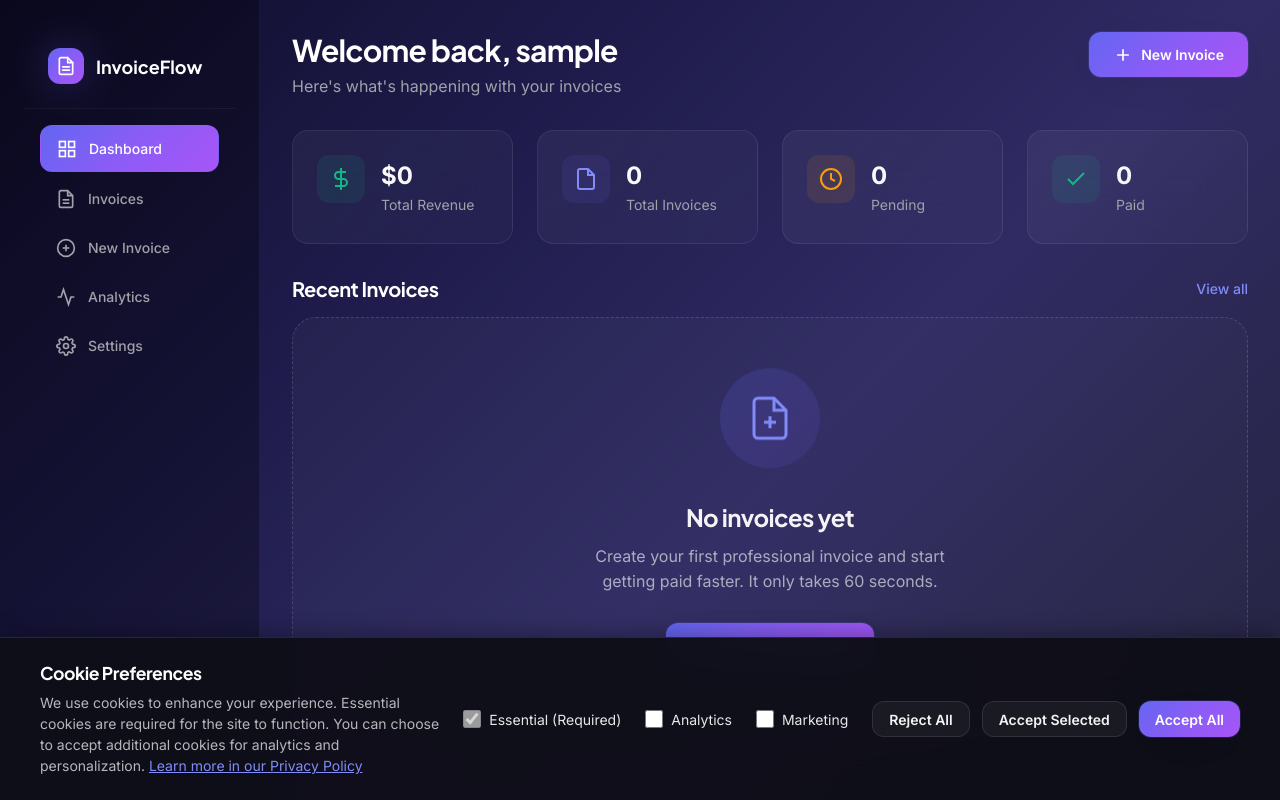
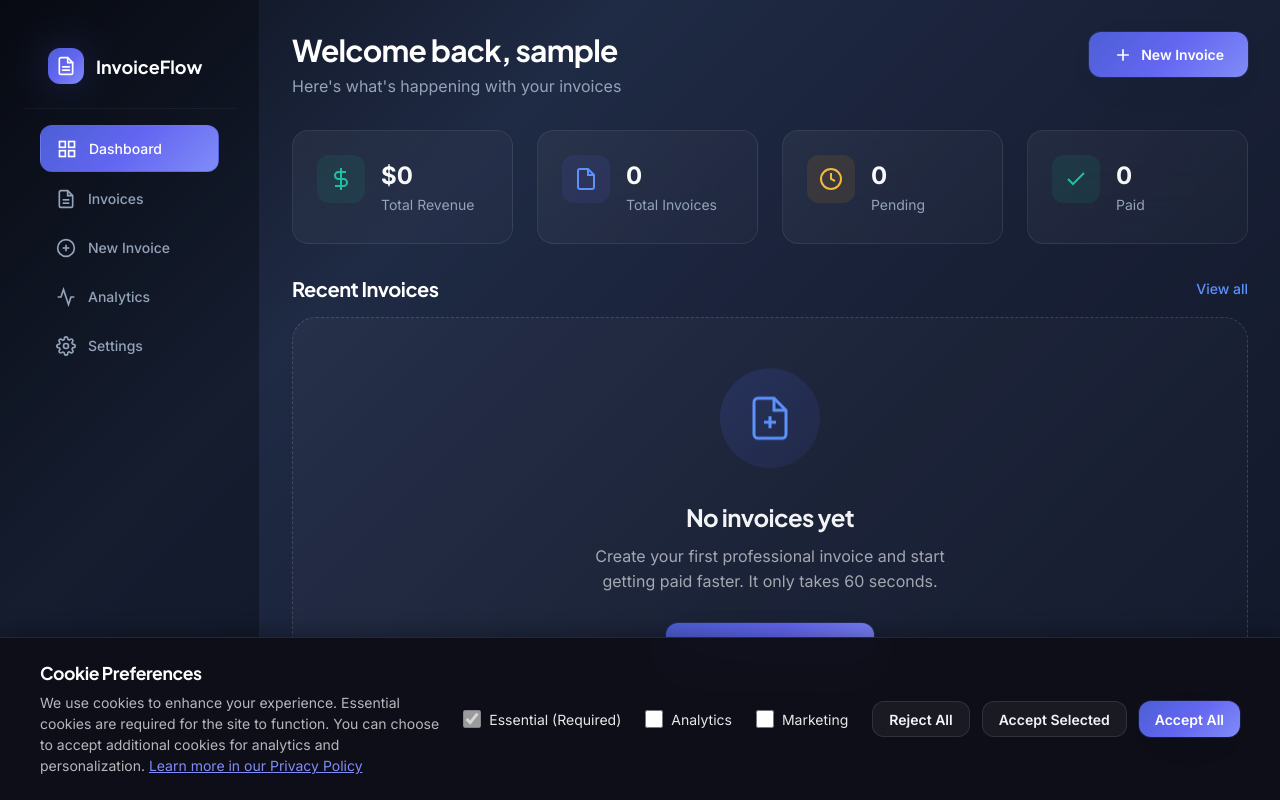
Before and after one commit to goldenjeffempire/smart-invoice-main, a Django app: page /invoices/list/ in a window 1280 px wide. Run offline with Django 5.2, Linux system fonts and the light colour scheme; the visitor is signed in with stand-in values (Sample User, id 1); data that the repository does not hold is empty; parts of the project's set-up code (start-up, migrations or seed data) failed here and were passed over.

Commit message:
Update color palette and styling across the application
Refactors CSS files to implement a new color palette and update various styling elements, including gradients, backgrounds, and borders, by replacing old color values with new design tokens.

Replit-Commit-Author: Agent
Replit-Commit-Session-Id: 1ebf6738-5a48-4b10-a459-8ddb8eebd409
Replit-Commit-Checkpoint-Type: full_checkpoint
Replit-Commit-Event-Id: a4710ad4-ec1b-46b2-8d8a-6e0d2836dafe
Replit-Commit-Screenshot-Url: https://storage.googleapis.com/screenshot-production-us-central1/f1e75cd3-924e-41ac-8b08-7d7eca7b8a8f/1ebf6738-5a48-4b10-a459-8ddb8eebd409/nu5jWGA
Replit-Helium-Checkpoint-Created: true

```diff
--- a/static/css/components.css
+++ b/static/css/components.css
@@ -868,14 +868,14 @@
 }
 
 .sidebar-link:hover {
-    background: rgba(139, 92, 246, 0.15);
+    background: rgba(76, 95, 213, 0.15);
     color: white;
 }
 
 .sidebar-link.active {
-    background: linear-gradient(135deg, rgba(99, 102, 241, 0.2) 0%, rgba(139, 92, 246, 0.2) 100%);
+    background: linear-gradient(135deg, rgba(76, 95, 213, 0.2) 0%, rgba(76, 95, 213, 0.2) 100%);
     color: white;
-    border: 1px solid rgba(139, 92, 246, 0.3);
+    border: 1px solid rgba(76, 95, 213, 0.3);
 }
 
 .sidebar-link svg {
--- a/static/css/design-tokens.css
+++ b/static/css/design-tokens.css
@@ -72,40 +72,41 @@
   --spacing-96: 24rem;
 
   --color-neutral-0: #ffffff;
-  --color-neutral-50: #fafafa;
-  --color-neutral-100: #f4f4f5;
-  --color-neutral-200: #e4e4e7;
-  --color-neutral-300: #d4d4d8;
-  --color-neutral-400: #a1a1aa;
-  --color-neutral-500: #71717a;
-  --color-neutral-600: #52525b;
-  --color-neutral-700: #3f3f46;
-  --color-neutral-800: #27272a;
-  --color-neutral-900: #18181b;
-  --color-neutral-950: #09090b;
+  --color-neutral-50: #f8fafc;
+  --color-neutral-100: #f1f5f9;
+  --color-neutral-200: #e2e8f0;
+  --color-neutral-300: #cbd5e1;
+  --color-neutral-400: #94a3b8;
+  --color-neutral-500: #64748b;
+  --color-neutral-600: #475569;
+  --color-neutral-700: #334155;
+  --color-neutral-800: #1e293b;
+  --color-neutral-900: #0f172a;
+  --color-neutral-950: #020617;
 
-  --color-primary-50: #eef2ff;
-  --color-primary-100: #e0e7ff;
-  --color-primary-200: #c7d2fe;
-  --color-primary-300: #a5b4fc;
-  --color-primary-400: #818cf8;
-  --color-primary-500: #6366f1;
-  --color-primary-600: #4f46e5;
-  --color-primary-700: #4338ca;
-  --color-primary-800: #3730a3;
-  --color-primary-900: #312e81;
-  --color-primary-950: #1e1b4b;
+  --color-primary-50: #eef4ff;
+  --color-primary-100: #dae6ff;
+  --color-primary-200: #bed4ff;
+  --color-primary-300: #91b9ff;
+  --color-primary-400: #5d91fc;
+  --color-primary-500: #4C5FD5;
+  --color-primary-600: #2a3eb1;
+  --color-primary-700: #1F2A44;
+  --color-primary-800: #182036;
+  --color-primary-900: #121829;
+  --color-primary-950: #0b0f1a;
 
-  --color-accent-50: #ecfdf5;
-  --color-accent-100: #d1fae5;
-  --color-accent-200: #a7f3d0;
-  --color-accent-300: #6ee7b7;
-  --color-accent-400: #34d399;
-  --color-accent-500: #10b981;
-  --color-accent-600: #059669;
-  --color-accent-700: #047857;
-  --color-accent-800: #065f46;
-  --color-accent-900: #064e3b;
+  --color-accent-50: #ecfdf8;
+  --color-accent-100: #d1faee;
+  --color-accent-200: #a7f3d8;
+  --color-accent-300: #6ee7bf;
+  --color-accent-400: #34d3a3;
+  --color-accent-500: #1FBFA6;
+  --color-accent-600: #129B76;
+  --color-accent-700: #0f7c5e;
+  --color-accent-800: #0d5f48;
+  --color-accent-900: #0a4636;
+  --color-accent-950: #052e23;
 
   --color-purple-400: #c084fc;
   --color-purple-500: #a855f7;
@@ -118,36 +119,51 @@
   --color-cyan-500: #06b6d4;
 
   --color-amber-400: #fbbf24;
-  --color-amber-500: #f59e0b;
+  --color-amber-500: #F4B740;
+  --color-amber-600: #d97706;
 
   --color-rose-400: #fb7185;
   --color-rose-500: #f43f5e;
 
-  --color-success: #10b981;
-  --color-warning: #f59e0b;
+  --color-emerald-400: #34d399;
+  --color-emerald-500: #129B76;
+  --color-emerald-600: #059669;
+
+  --color-success: #129B76;
+  --color-success-light: #ecfdf8;
+  --color-success-dark: #0f7c5e;
+  --color-warning: #F4B740;
+  --color-warning-light: #fffbeb;
+  --color-warning-dark: #d97706;
   --color-error: #ef4444;
-  --color-info: #3b82f6;
+  --color-error-light: #fef2f2;
+  --color-error-dark: #dc2626;
+  --color-info: #4C5FD5;
+  --color-info-light: #eef4ff;
+  --color-info-dark: #2a3eb1;
 
-  --gradient-dark: linear-gradient(135deg, #0f0c29 0%, #1e1b4b 30%, #302b63 60%, #24243e 100%);
-  --gradient-hero: linear-gradient(135deg, #0f0c29 0%, #1a1744 25%, #302b63 50%, #1e1b4b 75%, #0f0c29 100%);
-  --gradient-primary: linear-gradient(135deg, #6366f1 0%, #8b5cf6 50%, #a855f7 100%);
-  --gradient-accent: linear-gradient(135deg, #10b981 0%, #34d399 50%, #6ee7b7 100%);
-  --gradient-glow: radial-gradient(ellipse at center, rgba(99, 102, 241, 0.15) 0%, rgba(139, 92, 246, 0.1) 25%, transparent 70%);
-  --gradient-mesh: radial-gradient(at 40% 20%, rgba(139, 92, 246, 0.3) 0px, transparent 50%),
-                   radial-gradient(at 80% 0%, rgba(99, 102, 241, 0.2) 0px, transparent 50%),
-                   radial-gradient(at 0% 50%, rgba(168, 85, 247, 0.2) 0px, transparent 50%),
-                   radial-gradient(at 80% 50%, rgba(34, 211, 238, 0.15) 0px, transparent 50%),
-                   radial-gradient(at 0% 100%, rgba(99, 102, 241, 0.2) 0px, transparent 50%);
-  --gradient-shimmer: linear-gradient(90deg, transparent 0%, rgba(255,255,255,0.1) 50%, transparent 100%);
-  --gradient-glass: linear-gradient(135deg, rgba(255,255,255,0.1) 0%, rgba(255,255,255,0.02) 100%);
-  --gradient-card: linear-gradient(135deg, rgba(255,255,255,0.08) 0%, rgba(255,255,255,0.02) 100%);
+  --gradient-dark: linear-gradient(135deg, #0b0f1a 0%, #1F2A44 30%, #182036 60%, #121829 100%);
+  --gradient-hero: linear-gradient(135deg, #0b0f1a 0%, #121829 25%, #1F2A44 50%, #182036 75%, #0b0f1a 100%);
+  --gradient-primary: linear-gradient(135deg, #4C5FD5 0%, #6366f1 50%, #818cf8 100%);
+  --gradient-accent: linear-gradient(135deg, #129B76 0%, #1FBFA6 50%, #34d3a3 100%);
+  --gradient-glow: radial-gradient(ellipse at center, rgba(76, 95, 213, 0.15) 0%, rgba(31, 191, 166, 0.1) 25%, transparent 70%);
+  --gradient-mesh: radial-gradient(at 40% 20%, rgba(76, 95, 213, 0.25) 0px, transparent 50%),
+                   radial-gradient(at 80% 0%, rgba(31, 191, 166, 0.2) 0px, transparent 50%),
+                   radial-gradient(at 0% 50%, rgba(99, 102, 241, 0.2) 0px, transparent 50%),
+                   radial-gradient(at 80% 50%, rgba(18, 155, 118, 0.15) 0px, transparent 50%),
+                   radial-gradient(at 0% 100%, rgba(76, 95, 213, 0.2) 0px, transparent 50%);
+  --gradient-shimmer: linear-gradient(90deg, transparent 0%, rgba(255,255,255,0.08) 50%, transparent 100%);
+  --gradient-glass: linear-gradient(135deg, rgba(255,255,255,0.08) 0%, rgba(255,255,255,0.02) 100%);
+  --gradient-card: linear-gradient(135deg, rgba(255,255,255,0.06) 0%, rgba(255,255,255,0.01) 100%);
   --gradient-section: linear-gradient(180deg, #f8fafc 0%, #ffffff 50%, #f8fafc 100%);
   --gradient-aurora: linear-gradient(135deg,
-    rgba(99, 102, 241, 0.4) 0%,
-    rgba(139, 92, 246, 0.3) 25%,
-    rgba(168, 85, 247, 0.2) 50%,
-    rgba(34, 211, 238, 0.15) 75%,
-    rgba(16, 185, 129, 0.1) 100%);
+    rgba(76, 95, 213, 0.4) 0%,
+    rgba(31, 191, 166, 0.3) 25%,
+    rgba(18, 155, 118, 0.2) 50%,
+    rgba(244, 183, 64, 0.15) 75%,
+    rgba(99, 102, 241, 0.1) 100%);
+  --gradient-business: linear-gradient(135deg, #1F2A44 0%, #2a3eb1 50%, #4C5FD5 100%);
+  --gradient-teal: linear-gradient(135deg, #0f7c5e 0%, #129B76 50%, #1FBFA6 100%);
 
   --radius-none: 0;
   --radius-sm: 0.125rem;
@@ -169,10 +185,10 @@
   --shadow-2xl: 0 25px 60px -20px rgba(0, 0, 0, 0.25);
   --shadow-3xl: 0 35px 80px -25px rgba(0, 0, 0, 0.3);
   --shadow-inner: inset 0 2px 4px 0 rgba(0, 0, 0, 0.05);
-  --shadow-glow: 0 0 40px rgba(99, 102, 241, 0.3);
-  --shadow-glow-lg: 0 0 80px rgba(99, 102, 241, 0.4);
-  --shadow-glow-purple: 0 0 60px rgba(139, 92, 246, 0.4);
-  --shadow-glow-accent: 0 0 40px rgba(16, 185, 129, 0.3);
+  --shadow-glow: 0 0 40px rgba(76, 95, 213, 0.3);
+  --shadow-glow-lg: 0 0 80px rgba(76, 95, 213, 0.4);
+  --shadow-glow-teal: 0 0 60px rgba(31, 191, 166, 0.4);
+  --shadow-glow-accent: 0 0 40px rgba(18, 155, 118, 0.3);
   --shadow-elevation-1: 0 1px 3px rgba(0,0,0,0.12), 0 1px 2px rgba(0,0,0,0.24);
   --shadow-elevation-2: 0 3px 6px rgba(0,0,0,0.16), 0 3px 6px rgba(0,0,0,0.23);
   --shadow-elevation-3: 0 10px 20px rgba(0,0,0,0.19), 0 6px 6px rgba(0,0,0,0.23);
@@ -220,6 +236,13 @@
   --container-lg: 1024px;
   --container-xl: 1280px;
   --container-2xl: 1536px;
+
+  --color-bg: var(--color-neutral-0);
+  --color-surface: var(--color-neutral-50);
+  --color-surface-elevated: var(--color-neutral-0);
+  --color-text: var(--color-neutral-900);
+  --color-text-muted: var(--color-neutral-600);
+  --color-border: var(--color-neutral-200);
 }
 
 @media (prefers-reduced-motion: reduce) {
@@ -245,24 +268,25 @@
   }
 }
 
-@media (prefers-color-scheme: light) {
-  :root {
-    --color-bg: var(--color-neutral-0);
-    --color-surface: var(--color-neutral-50);
-    --color-surface-elevated: var(--color-neutral-0);
-    --color-text: var(--color-neutral-900);
-    --color-text-muted: var(--color-neutral-600);
-    --color-border: var(--color-neutral-200);
-  }
-}
-
 .dark,
 [data-theme="dark"] {
+  --color-bg: var(--color-primary-950);
   --color-surface: var(--color-neutral-950);
   --color-surface-elevated: var(--color-neutral-900);
   --color-text-primary: var(--color-neutral-0);
   --color-text-secondary: var(--color-neutral-300);
-  --color-text-muted: var(--color-neutral-500);
+  --color-text-muted: var(--color-neutral-400);
   --color-border: rgba(255, 255, 255, 0.1);
   --color-border-subtle: rgba(255, 255, 255, 0.05);
 }
+
+[data-theme="light"] {
+  --color-bg: var(--color-neutral-0);
+  --color-surface: var(--color-neutral-50);
+  --color-surface-elevated: var(--color-neutral-0);
+  --color-text-primary: var(--color-neutral-900);
+  --color-text-secondary: var(--color-neutral-700);
+  --color-text-muted: var(--color-neutral-500);
+  --color-border: var(--color-neutral-200);
+  --color-border-subtle: var(--color-neutral-100);
+}
--- a/static/css/enhancements.css
+++ b/static/css/enhancements.css
@@ -442,7 +442,7 @@
   width: 100px;
   height: 100px;
   margin: 0 auto 24px;
-  background: linear-gradient(135deg, rgba(99, 102, 241, 0.2), rgba(139, 92, 246, 0.1));
+  background: linear-gradient(135deg, rgba(76, 95, 213, 0.2), rgba(76, 95, 213, 0.1));
   border-radius: 50%;
   display: flex;
   align-items: center;
--- a/static/css/main.css
+++ b/static/css/main.css
@@ -112,7 +112,7 @@ h1, h2, h3, h4, h5, h6 {
 .btn-primary {
   background: var(--gradient-primary);
   color: var(--color-neutral-0);
-  box-shadow: var(--shadow-lg), 0 0 0 1px rgba(99, 102, 241, 0.2);
+  box-shadow: var(--shadow-lg), 0 0 0 1px rgba(76, 95, 213, 0.2);
 }
 
 .btn-primary:hover {
@@ -183,9 +183,9 @@ h1, h2, h3, h4, h5, h6 {
   font-size: var(--font-size-xs);
   font-weight: var(--font-weight-medium);
   border-radius: var(--radius-full);
-  background: rgba(99, 102, 241, 0.1);
+  background: rgba(76, 95, 213, 0.1);
   color: var(--color-primary-400);
-  border: 1px solid rgba(99, 102, 241, 0.2);
+  border: 1px solid rgba(76, 95, 213, 0.2);
 }
 
 .badge-dot {
--- a/static/css/responsive.css
+++ b/static/css/responsive.css
@@ -90,7 +90,7 @@
   left: 0;
   right: 0;
   bottom: 0;
-  background: rgba(15, 12, 41, 0.98);
+  background: rgba(11, 15, 26, 0.98);
   backdrop-filter: blur(24px);
   padding: 80px var(--spacing-6) var(--spacing-6);
   opacity: 0;
@@ -596,7 +596,7 @@
   z-index: 998;
   width: 44px;
   height: 44px;
-  background: linear-gradient(135deg, rgba(99, 102, 241, 0.2), rgba(139, 92, 246, 0.2));
+  background: linear-gradient(135deg, rgba(76, 95, 213, 0.2), rgba(139, 92, 246, 0.2));
   border: 1px solid rgba(139, 92, 246, 0.3);
   border-radius: 12px;
   color: white;
@@ -608,7 +608,7 @@
 
 .mobile-menu-toggle:hover,
 .mobile-menu-toggle:active {
-  background: linear-gradient(135deg, rgba(99, 102, 241, 0.3), rgba(139, 92, 246, 0.3));
+  background: linear-gradient(135deg, rgba(76, 95, 213, 0.3), rgba(139, 92, 246, 0.3));
 }
 
 .mobile-menu-toggle svg {
```
Also changed, not shown: other parts of static/css/components.css (+11 -11 lines), other parts of static/css/enhancements.css (+12 -12 lines), 1 other file.
